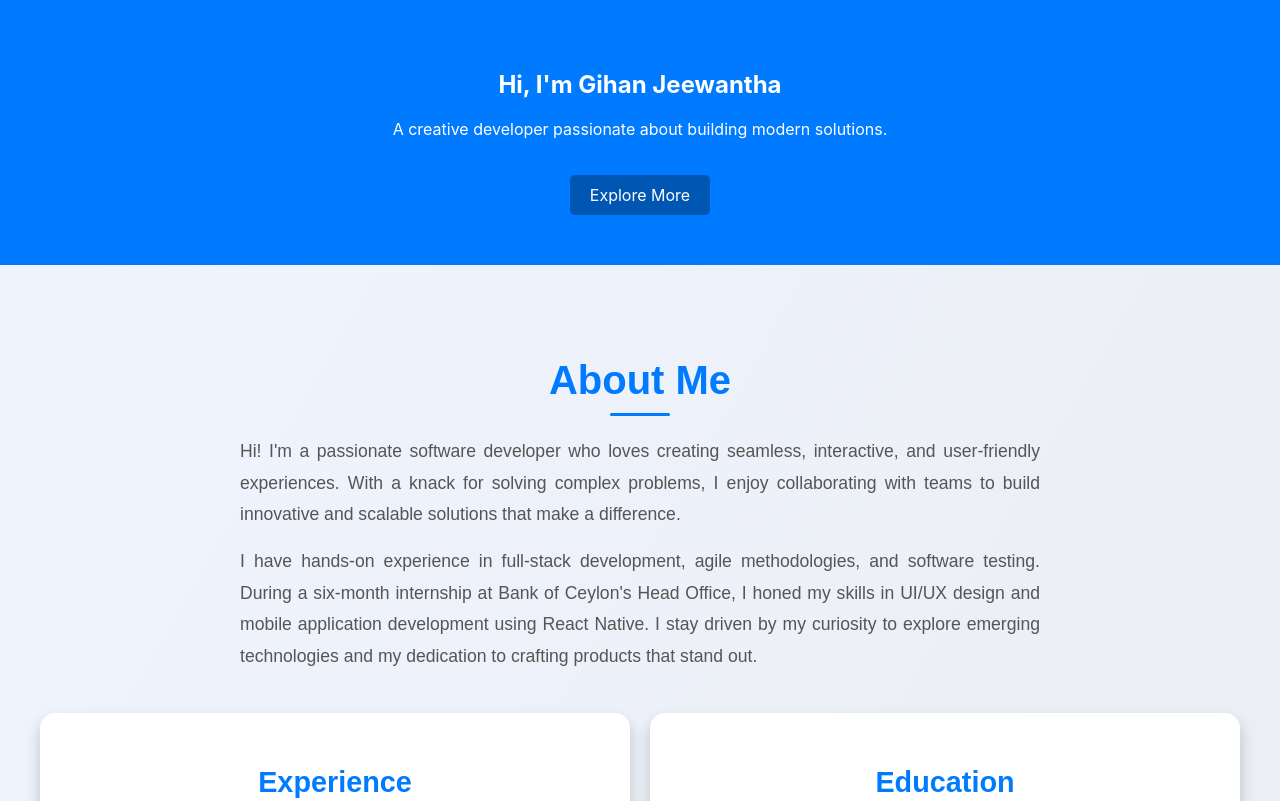
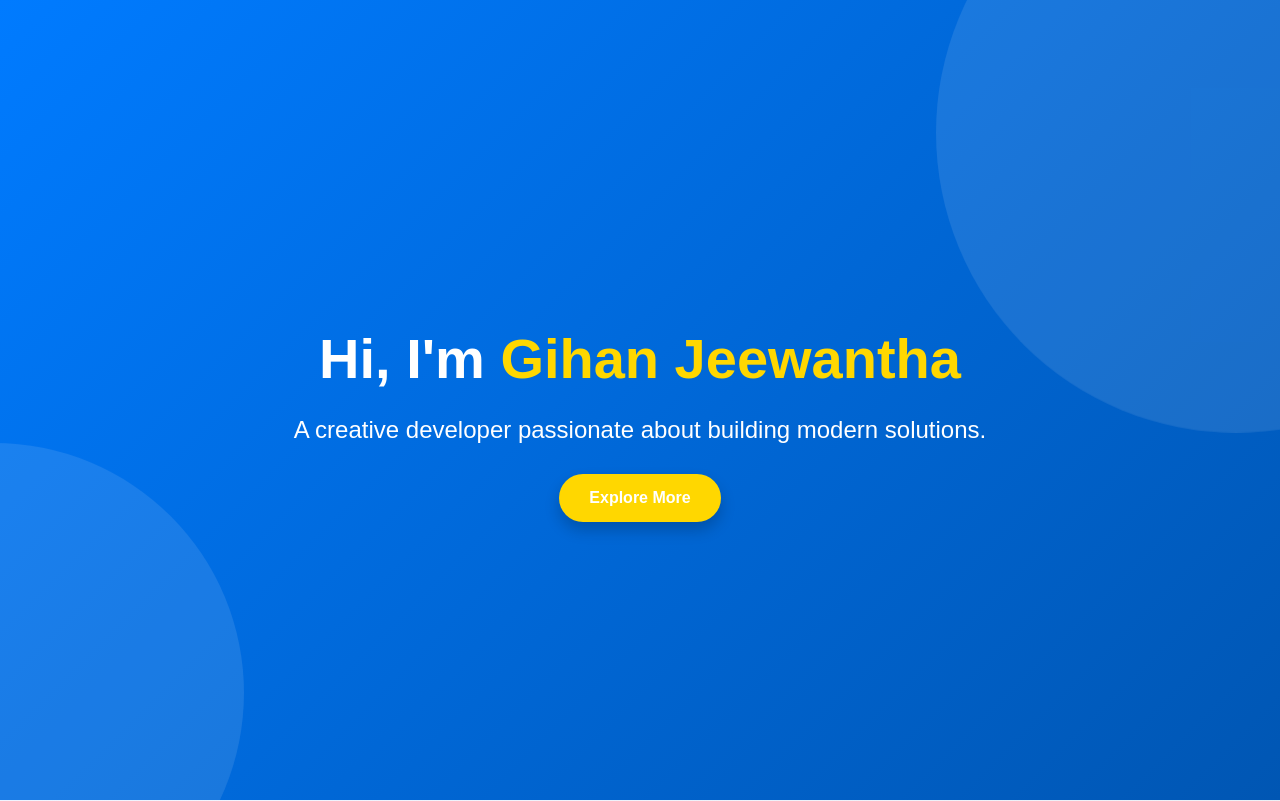
Before and after one commit to GihanJeewantha/portfolio-website, a React (Create React App) app in the folder portfolio-website/: page / in a window 1280 px wide. Shown: the top 801 px of the page. Built offline with nearby package versions, Linux system fonts and the light colour scheme.

Commit message:
Update Home.js Styles

```diff
--- a/portfolio-website/src/components/Home.css
+++ b/portfolio-website/src/components/Home.css
@@ -1,16 +1,110 @@
+/* Home Section */
 .home {
+    display: flex;
+    align-items: center;
+    justify-content: center;
+    height: 100vh; /* Full viewport height */
+    background: linear-gradient(135deg, #007bff, #0056b3);
+    color: #fff;
     text-align: center;
-    padding: 50px;
-    background: #007bff;
-    color: white;
+    padding: 0 20px;
+    font-family: 'Arial', sans-serif;
+    position: relative;
+    overflow: hidden;
 }
 
+/* Background Decorations */
+.home::before {
+    content: '';
+    position: absolute;
+    top: -20%;
+    right: -20%;
+    width: 600px;
+    height: 600px;
+    background: rgba(255, 255, 255, 0.1);
+    border-radius: 50%;
+    z-index: 1;
+    animation: float 8s infinite ease-in-out;
+}
+
+.home::after {
+    content: '';
+    position: absolute;
+    bottom: -20%;
+    left: -20%;
+    width: 500px;
+    height: 500px;
+    background: rgba(255, 255, 255, 0.1);
+    border-radius: 50%;
+    z-index: 1;
+    animation: float 10s infinite ease-in-out reverse;
+}
+
+/* Home Content */
+.home-content {
+    position: relative;
+    z-index: 2;
+}
+
+.home-content h1 {
+    font-size: 3.5rem;
+    font-weight: bold;
+    margin-bottom: 20px;
+    line-height: 1.2;
+}
+
+.home-content .highlight {
+    color: #ffd700; /* Golden color for emphasis */
+}
+
+.subtitle {
+    font-size: 1.5rem;
+    font-weight: 300;
+    margin-bottom: 30px;
+}
+
+/* Scroll Button */
 .scroll-btn {
     display: inline-block;
-    margin-top: 20px;
-    padding: 10px 20px;
+    padding: 15px 30px;
+    font-size: 1rem;
+    font-weight: bold;
     color: #fff;
-    background: #0056b3;
+    background: #ffd700; /* Golden color for button */
     text-decoration: none;
-    border-radius: 5px;
+    border-radius: 25px;
+    box-shadow: 0px 8px 15px rgba(0, 0, 0, 0.2);
+    transition: all 0.3s ease;
 }
+
+.scroll-btn:hover {
+    transform: translateY(-5px);
+    box-shadow: 0px 12px 25px rgba(0, 0, 0, 0.3);
+    background: #ffc107;
+}
+
+/* Animation */
+@keyframes float {
+    0%, 100% {
+        transform: translateY(0);
+    }
+    50% {
+        transform: translateY(-20px);
+    }
+}
+
+/* Responsive Design */
+@media (max-width: 768px) {
+    .home-content h1 {
+        font-size: 2.5rem;
+    }
+
+    .subtitle {
+        font-size: 1.2rem;
+    }
+
+    .scroll-btn {
+        padding: 12px 25px;
+        font-size: 0.9rem;
+    }
+}
--- a/portfolio-website/src/components/Home.js
+++ b/portfolio-website/src/components/Home.js
@@ -5,8 +5,8 @@ const Home = () => {
     return (
         <section className="home">
             <div className="home-content">
-                <h1>Hi, I'm Gihan Jeewantha</h1>
-                <p>A creative developer passionate about building modern solutions.</p>
+                <h1>Hi, I'm <span className="highlight">Gihan Jeewantha</span></h1>
+                <p className="subtitle">A creative developer passionate about building modern solutions.</p>
                 <a href="#about" className="scroll-btn">Explore More</a>
             </div>
         </section>
```
